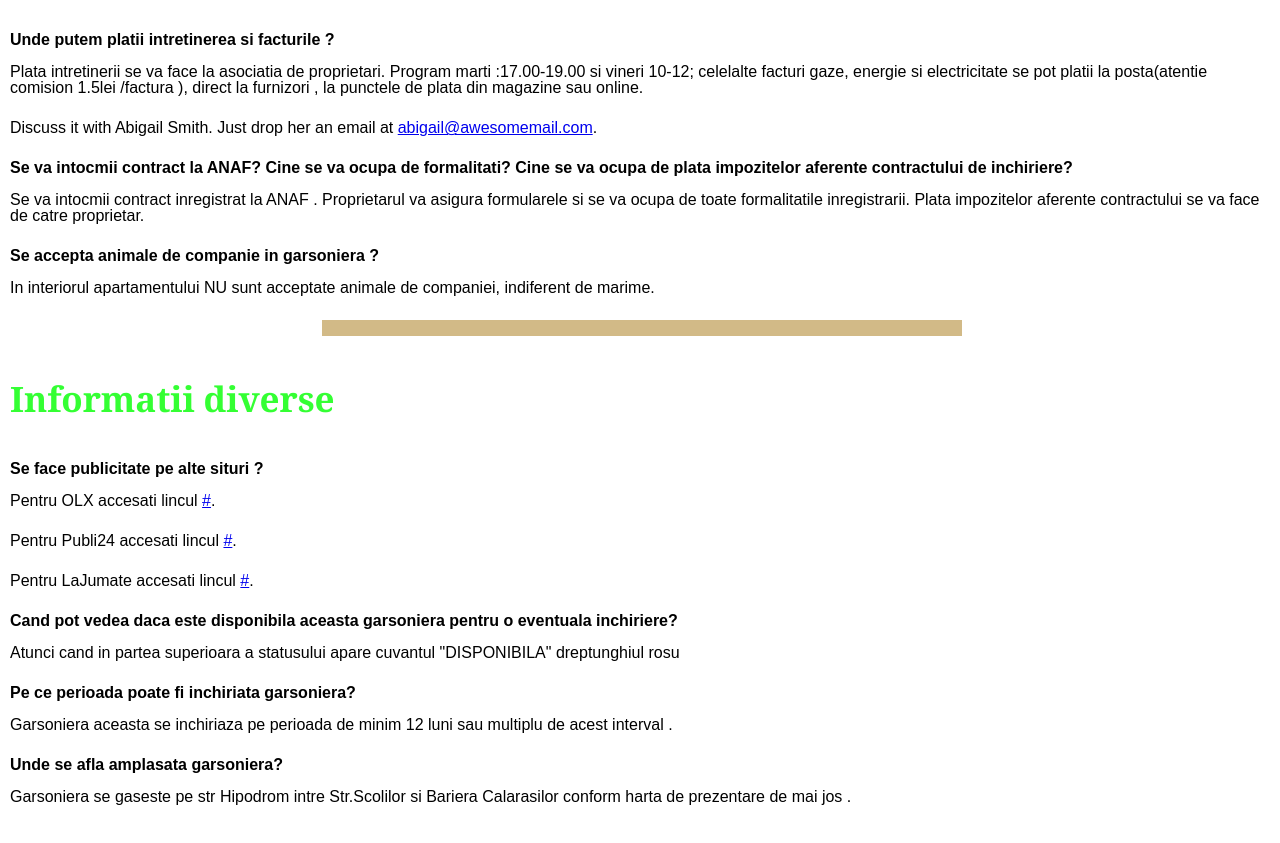
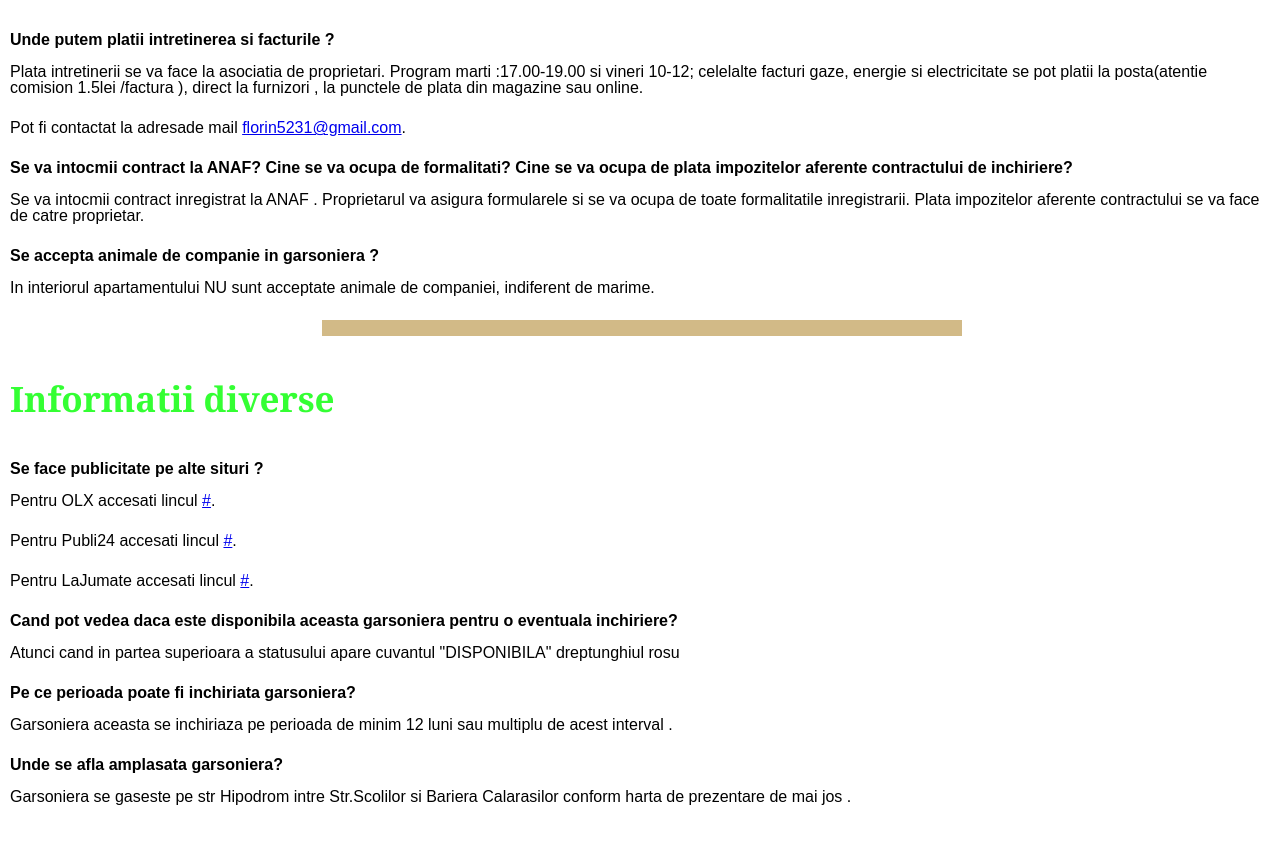
Before and after one commit to vrei-garsoniera/InCurand, a plain HTML site: page index.html in a window 1280 px wide. Shown: the part 2498-3341 px from the top of the page. Drawn offline with Linux system fonts and the light colour scheme; grey boxes are pictures that could not be loaded.

Commit message:
Update index.html

```diff
--- a/index.html
+++ b/index.html
@@ -537,7 +537,7 @@ align: right;}
           <h3>Informatii administrative pentru Garsoniera</h3>
             <p class="question">Unde putem platii intretinerea si facturile ?</p>
             <p class="answer">Plata intretinerii se va face la asociatia de proprietari. Program marti :17.00-19.00 si vineri 10-12; celelalte facturi gaze, energie si electricitate se pot platii la posta(atentie comision 1.5lei /factura ), direct la furnizori , la  punctele de plata din magazine sau online.</p>
-            <p class="answer">Discuss it with Abigail Smith. Just drop her an email at <a href="mailto:abigail@awesomemail.com">abigail@awesomemail.com</a>.</p>
+            <p class="answer">Pot fi contactat la adresade mail  <a href="florin5231@gmail.com">florin5231@gmail.com</a>.</p>
             <p class="question">Se va intocmii contract la ANAF? Cine se va ocupa de formalitati? Cine se va ocupa de plata impozitelor aferente contractului de inchiriere? </p>
             <p class="answer">Se va intocmii contract inregistrat la ANAF . Proprietarul va asigura formularele si se va ocupa de toate formalitatile inregistrarii. Plata impozitelor aferente contractului se va face de catre proprietar.</p>
             <p class="question">Se accepta animale de companie in  garsoniera ?</p>
```
